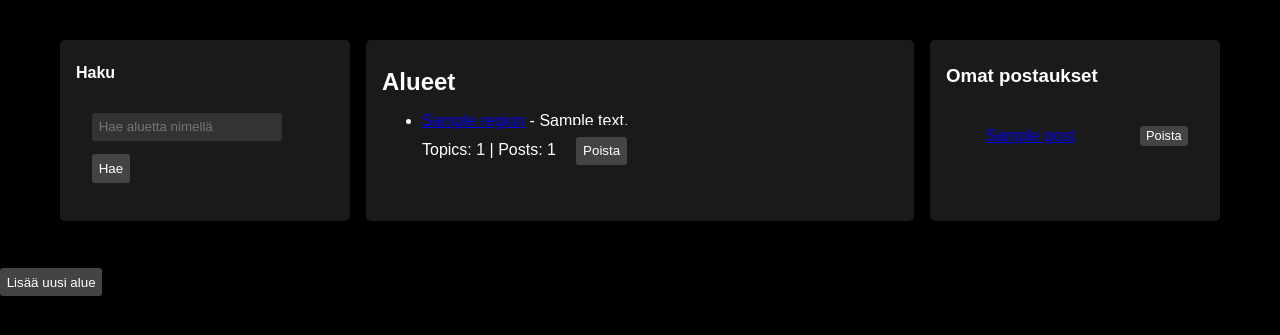
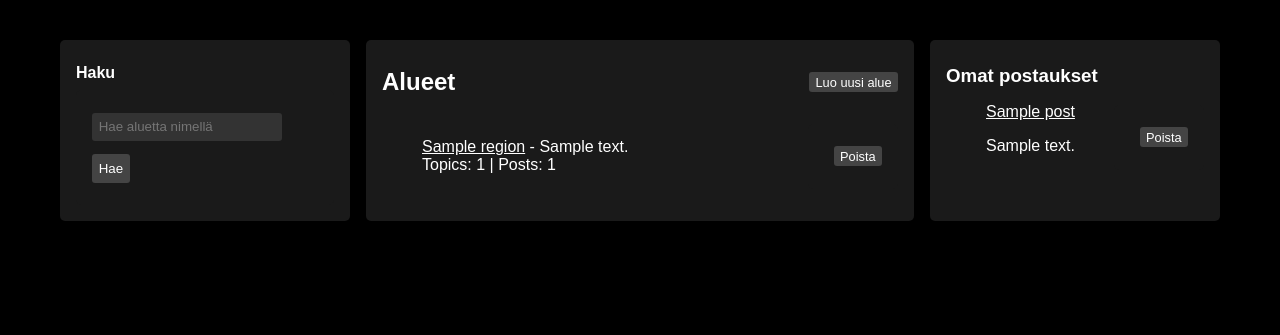
Before and after one commit to k1rtsu/Tsoha, a Flask app: template templates/index.html in a window 1280 px wide. Shown: the part 87-422 px from the top of the page. Run offline with Flask 3, Linux system fonts and the light colour scheme; the visitor is signed in with stand-in values (Sample User, id 1); the template is opened without the code that fills it: most values are stand-ins (such as "Sample title", 1, 10 or a date in 2020).

Commit message:
Front and region pages styling

```diff
--- a/static/custom.css
+++ b/static/custom.css
@@ -8,6 +8,24 @@ body {
     margin: 0;
     padding: 0;
 }
+
+/* Linkkien värit */
+a:link {
+    color: #FFFFFF; /* Valkoinen linkki */
+}
+
+a:visited {
+    color: #00FFFF; /* Kirkkaan sininen painettu linkki */
+}
+
+a:hover {
+    color: #FFD700; /* Keltainen hover-efekti */
+}
+
+a:active {
+    color: #FF4500; /* Oranssi aktiivinen linkki */
+}
+
 
 /* Keskitetty tervetuloa-teksti ja käyttäjän tervehdys */
 .header {
@@ -41,6 +59,14 @@ body {
     padding: 1em;
     border-radius: 5px;
     margin-right: 1em;
+    position: relative; /* Sijoitetaan sisällön suhteessa */
+}
+
+/* Alueet-otsikko ja nappi */
+.regions-header {
+    display: flex;
+    justify-content: space-between;
+    align-items: center;
 }
 
 /* Käyttäjän omat postaukset oikealla */
@@ -49,15 +75,6 @@ body {
     background-color: #1a1a1a; /* Tumma harmaa taustaväri */
     padding: 1em;
     border-radius: 5px;
-}
-
-/* Topicit oikealla */
-.topics {
-    flex: 3;
-    background-color: #1a1a1a; /* Tumma harmaa taustaväri */
-    padding: 1em;
-    border-radius: 5px;
-    margin-left: 1em;
 }
 
 /* Otsikot */
@@ -106,6 +123,20 @@ button:hover {
     right: 20px;
 }
 
+/* Pienempi poistopainike ja alueen nimen oikealle puolella */
+.regions li {
+    display: flex;
+    justify-content: space-between;
+    align-items: center;
+}
+
+.regions button {
+    padding: 0.2em 0.5em;
+    font-size: 0.8em;
+    margin-left: 10px;
+}
+
+
 /* Pienempi poistopainike ja postauksen otsikon oikealle puolella */
 .user-posts li {
     display: flex;
--- a/templates/index.html
+++ b/templates/index.html
@@ -2,7 +2,7 @@
 <html lang="en">
 <head>
     <meta charset="UTF-8">
-    <title>Minimalistinen Sovellus</title>
+    <title>Naapurusto</title>
     <link rel="stylesheet" href="/static/custom.css">
 </head>
 <body>
@@ -10,6 +10,17 @@
         <h1>Tervetuloa keskustelufoorumille!</h1>
         {% if username %}
             <p>Hei, {{ username }}!</p>
+        {% else %}
+            <p>
+                <a href="/create_account">
+                    <button type="button">Luo käyttäjä</button>
+                </a>
+            </p>
+            <p>
+                <a href="/login">
+                    <button type="button">Kirjaudu</button>
+                </a>
+            </p>
         {% endif %}
     </div>
     {% if username %}
@@ -26,16 +37,24 @@
             </form>
         </div>
         <div class="regions">
+            <div class="regions-header">
                 <h2>Alueet</h2>
+                {% if session.get("role") == "admin" %}
+                <a href="/create_region">
+                    <button type="button">Luo uusi alue</button>
+                </a>
+                {% endif %}
+            </div>
             <ul>
                 {% for region in regions %}
                     <li>
+                        <div>
                             <a href="/region/{{ region.id }}">{{ region.name }}</a>
                             - {{ region.description }}
                             <br>
                             Topics: {{ regions_topic_count[region.id] }} |
                             Posts: {{ regions_post_count[region.id] }}
-
+                        </div>
                         {% if session.get("role") == "admin" %}
                         <form action="/delete_region/{{ region.id }}" method="POST" style="display:inline;">
                             <input type="hidden" name="csrf_token" value="{{ session.csrf_token }}">
@@ -54,7 +73,10 @@
                 {% if user_posts %}
                     {% for post in user_posts %}
                         <li>
+                            <div>
                                 <a href="/topic/{{ post.topic_id }}">{{ post.topic_title }}</a>
+                                <p>{{ post.content }}</p>
+                            </div>
                             <form action="/delete_post/{{ post.id }}" method="POST" style="display:inline;">
                                 <input type="hidden" name="csrf_token" value="{{ session.csrf_token }}">
                                 <button type="submit" onclick="return confirm('Haluatko varmasti poistaa tämän postauksen?');">
@@ -69,21 +91,5 @@
             </ul>
         </div>
     </div>
-    {% if username %}
-        {% if session.get("role") == "admin" %}
-        <div style="margin-top: 20px;">
-            <a href="/create_region">
-                <button type="button">Lisää uusi alue</button>
-            </a>
-        </div>
-        {% endif %}
-    {% else %}
-        <p>
-            <a href="/create_account">Luo käyttäjä</a>
-        </p>
-        <p>
-            <a href="/login">Kirjaudu</a>
-        </p>
-    {% endif %}
 </body>
 </html>
```
Also changed, not shown: templates/region.html (+3 -9 lines). Lines whose indentation alone changed are shown as unchanged.
